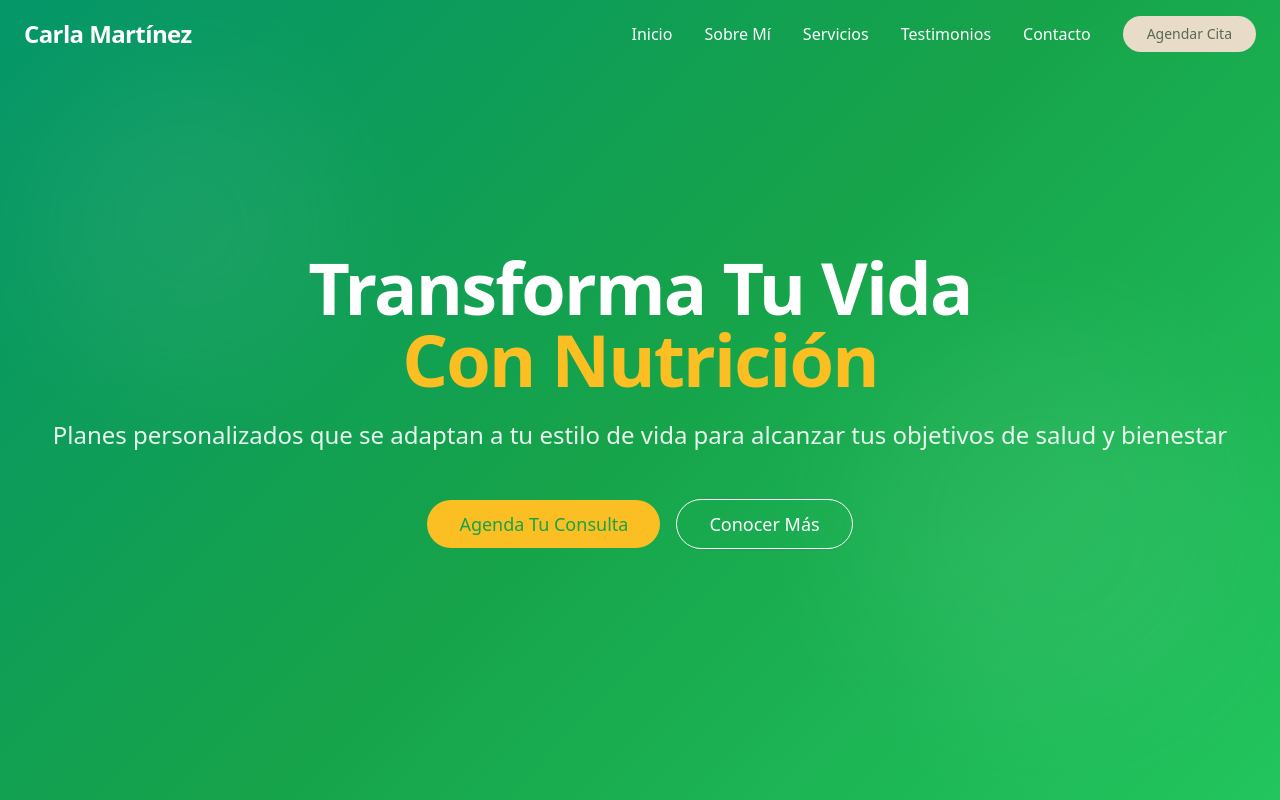
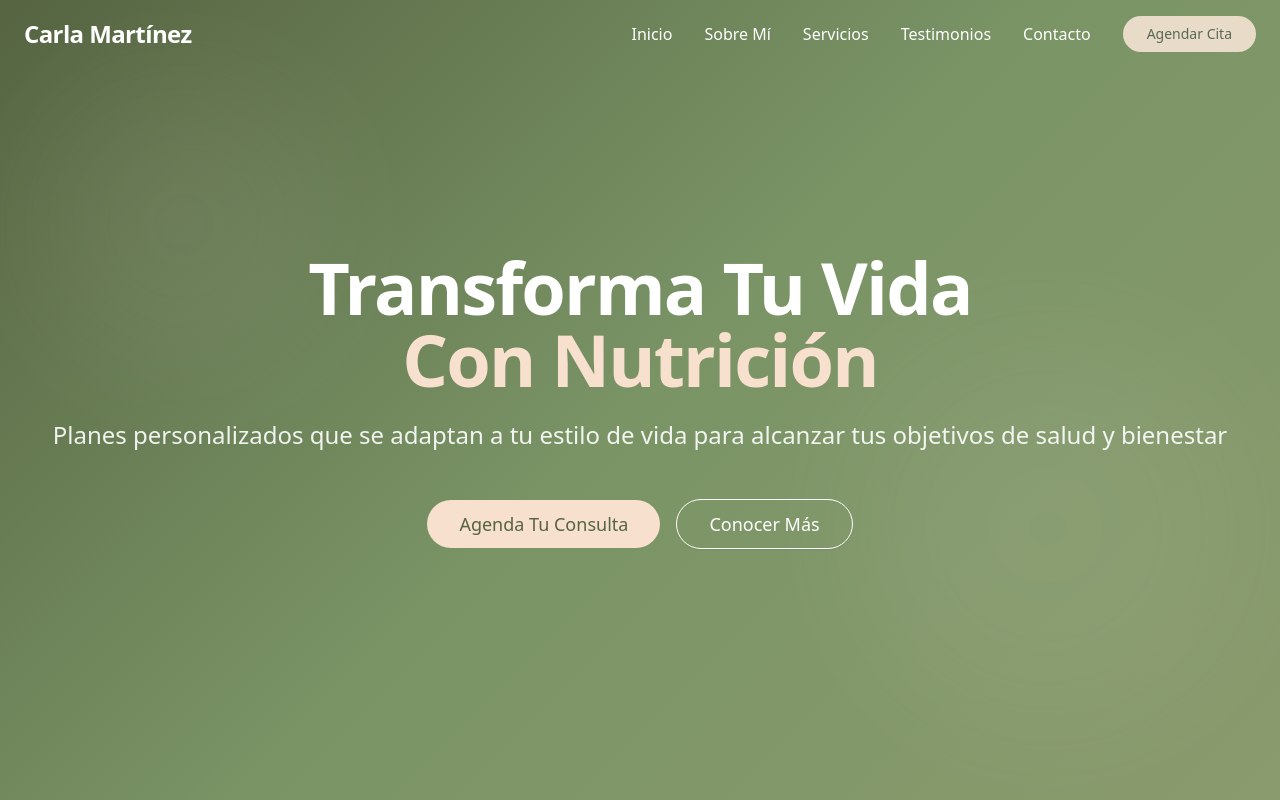
Before and after one commit to Krethz/carlinsmartinez, a Next.js app: page / in a window 1280 px wide. Shown: the top 800 px of the page. Built offline with nearby package versions, Linux system fonts and the light colour scheme.

Commit message:
feat: add global styles including Tailwind setup and introduce an animated Hero section.

```diff
--- a/app/globals.css
+++ b/app/globals.css
@@ -128,16 +128,16 @@
 
 /* 🎨 Variables globales - Paleta Vibrante */
 :root {
-  --primary-green: #16a34a;
-  --secondary-green: #22c55e;
-  --accent-coral: #f97316;
-  --accent-gold: #fbbf24;
-  --light-bg: #fafafa;
-  --dark-text: #1a1a1a;
-  --sidebar-green: #16a34a;
-  --logo-beige: #fbbf24;
-  --gradient-start: #059669;
-  --gradient-end: #10b981;
+  --primary-green: #566441;
+  --secondary-green: #8a9b6d;
+  --accent-coral: #c55e4b;
+  --accent-gold: #f7e0ce;
+  --light-bg: #f0eadc;
+  --dark-text: #000000;
+  --sidebar-green: #566441;
+  --logo-beige: #f7e0ce;
+  --gradient-start: #566441;
+  --gradient-end: #8a9b6d;
 }
 
 /* ✅ Estilos base globales */
--- a/components/home/Hero.tsx
+++ b/components/home/Hero.tsx
@@ -12,7 +12,7 @@ export default function Hero() {
       id="inicio"
       className="relative h-screen flex items-center justify-center overflow-hidden"
       style={{
-        background: "linear-gradient(135deg, #059669 0%, #16a34a 50%, #22c55e 100%)",
+        background: "linear-gradient(135deg, #566441 0%, #7a9466 50%, #8a9b6d 100%)",
       }}
     >
       {/* Decorative circles */}
```
